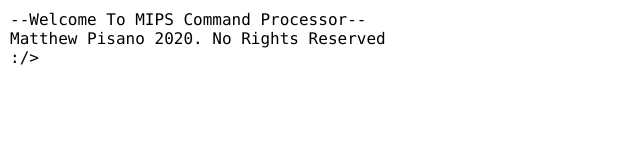
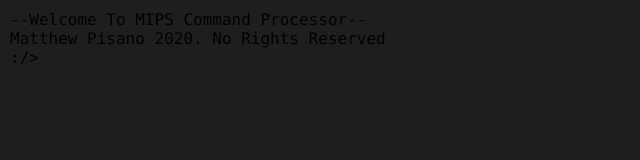
Before and after one commit to matthew-pisano/mips-cmd-processor-js, a plain HTML site: page src/html/index.html in a window 1280 px wide. Shown: the whole page, without its empty margins (0-640 px from the left). Drawn offline with Linux system fonts and the light colour scheme.

Commit message:
Set Background Color

```diff
--- a/src/css/index.css
+++ b/src/css/index.css
@@ -4,6 +4,7 @@ html, body {
     font-family: Consolas, monaco, monospace;
     width: 100%;
     height: 100%;
+    background-color: #1e1e1e;
 }
 
 #terminal {
```
